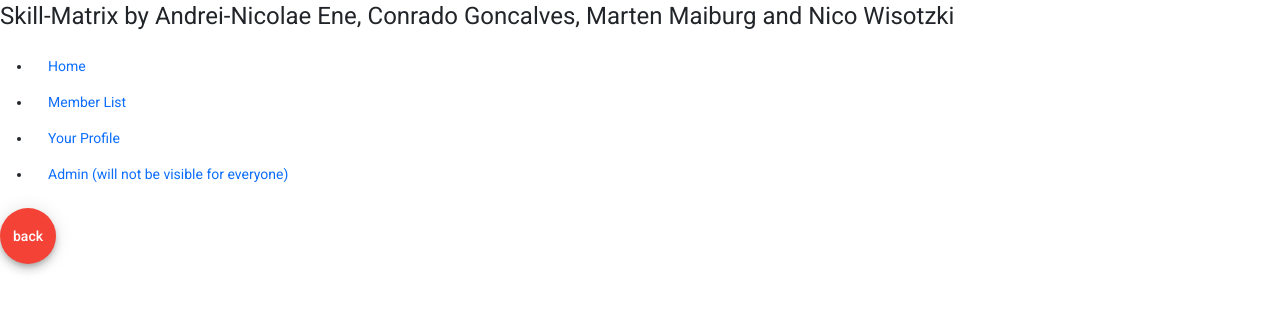
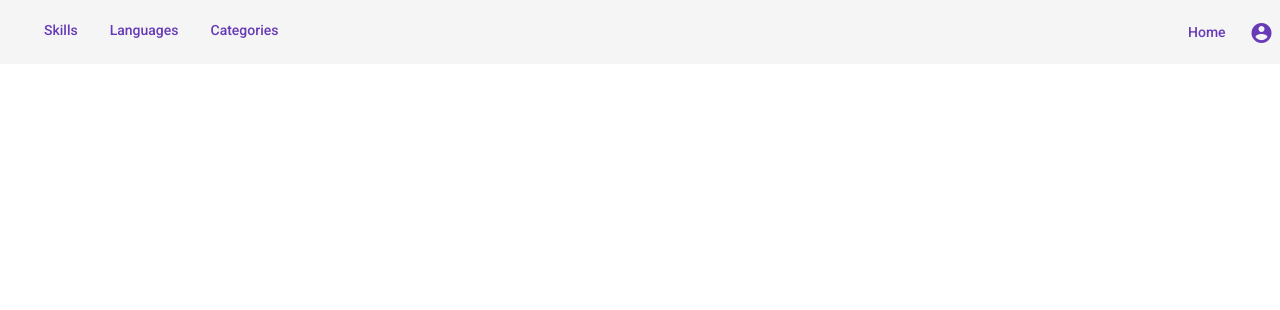
Before and after one commit to Los-CeeSharpos-Hermanos/skill-matrix, an Angular app in the folder web/: page / in a window 1280 px wide. Shown: the top 310 px of the page. Built offline with nearby package versions, Linux system fonts and the light colour scheme.

Commit message:
Initial draft of toolbar

```diff
--- a/web/src/app/app.component.html
+++ b/web/src/app/app.component.html
@@ -1,19 +1 @@
-<section>
-  <nav>
-    <h1>{{title}}</h1>
-    <ul>
-      <li><a class='nav-link' routerLink='/skillmatrix/welcome'>Home</a></li>
-      <li><a class='nav-link' routerLink='/skillmatrix/welcome'>Member List</a></li>
-      <li><a class='nav-link' routerLink='/skillmatrix/welcome'>Your Profile</a></li>
-      <li><a class='nav-link' routerLink='/skillmatrix/admin'>Admin (will not be visible for everyone)</a></li> <!--only visible with admin account-->
-    </ul>
-  </nav>
-</section>
-
-<router-outlet></router-outlet>
-
-<form>
-  <div>
-      <button mat-fab color="warn" (click)='backClicked()'>back</button>
-  </div>
-</form>
+<app-toolbar></app-toolbar>
--- a/web/src/app/app.component.ts
+++ b/web/src/app/app.component.ts
@@ -10,11 +10,4 @@ export class AppComponent {
   constructor(private _location: Location) {
 
   }
-  back = 'abc';
-  backClicked(): void {
-    if(this._location.path().includes("/skillmatrix/"))
-      this._location.back();
-  }
-
-  title = 'Skill-Matrix by Andrei-Nicolae Ene, Conrado Goncalves, Marten Maiburg and Nico Wisotzki';
 }
--- a/web/src/app/app.module.ts
+++ b/web/src/app/app.module.ts
@@ -13,6 +13,8 @@ import { LanguagelistComponent } from './admin/languages/languagelist.component'
 import { WelcomeComponent } from './welcome.component';
 import { AddLanguageComponent } from './admin/languages/add-language.component';
 import { CommonModule } from '@angular/common';
+import { ToolbarComponent } from './shared/components/toolbar/toolbar.component';
+import { ExpandableTableComponent } from './expandable-table/expandable-table.component';
 
 
 @NgModule({
@@ -23,6 +25,8 @@ import { CommonModule } from '@angular/common';
     LanguagesComponent,
     LanguagelistComponent,
     AddLanguageComponent,
+    ToolbarComponent,
+    ExpandableTableComponent,
   ],
   imports: [
     CommonModule,
--- /dev/null
+++ b/web/src/app/expandable-table/expandable-table.component.html
@@ -0,0 +1 @@
+<p>expandable-table works!</p>
--- /dev/null
+++ b/web/src/app/expandable-table/expandable-table.component.ts
@@ -0,0 +1,15 @@
+import { Component, OnInit } from '@angular/core';
+
+@Component({
+  selector: 'app-expandable-table',
+  templateUrl: './expandable-table.component.html',
+  styleUrls: ['./expandable-table.component.scss']
+})
+export class ExpandableTableComponent implements OnInit {
+
+  constructor() { }
+
+  ngOnInit(): void {
+  }
+
+}
--- /dev/null
+++ b/web/src/app/shared/components/toolbar/toolbar.component.html
@@ -0,0 +1,39 @@
+<p>
+  <mat-toolbar>
+    <div class="container-fluid">
+      <div class="row">
+        <div class="col-11">
+          <div class='adminOnly'>
+            <button mat-button color="primary" aria-label="Example icon button with a home icon">
+              Skills
+            </button>
+            <button mat-button color="primary" aria-label="Example icon button with a home icon">
+              Languages
+            </button>
+            <button mat-button color="primary" aria-label="Example icon button with a home icon">
+              Categories
+            </button>
+          </div>
+        </div>
+        <div class="col-1">
+          <button mat-button color="primary">Home</button>
+          <button mat-icon-button color="primary" aria-label="Example icon button with a home icon">
+            <mat-icon>account_circle</mat-icon>
+          </button>
+        </div>
+      </div>
+    </div>
+</mat-toolbar>
+</p>
+
+<!-- <section>
+  <nav>
+    <h1>{{title}}</h1>
+    <ul>
+      <li><a class='nav-link' routerLink='/skillmatrix/welcome'>Home</a></li>
+      <li><a class='nav-link' routerLink='/skillmatrix/welcome'>Member List</a></li>
+      <li><a class='nav-link' routerLink='/skillmatrix/welcome'>Your Profile</a></li>
+      <li><a class='nav-link' routerLink='/skillmatrix/admin'>Admin (will not be visible for everyone)</a></li>
+    </ul>
+  </nav>
+</section> -->
--- /dev/null
+++ b/web/src/app/shared/components/toolbar/toolbar.component.ts
@@ -0,0 +1,16 @@
+import { Component, OnInit } from '@angular/core';
+
+@Component({
+  selector: 'app-toolbar',
+  templateUrl: './toolbar.component.html',
+  styleUrls: ['./toolbar.component.scss']
+})
+export class ToolbarComponent implements OnInit {
+
+  constructor() { }
+
+  ngOnInit(): void {
+  }
+
+  title = 'Skill-Matrix by Andrei-Nicolae Ene, Conrado Goncalves, Marten Maiburg and Nico Wisotzki';
+}
```
Also changed, not shown: web/src/app/expandable-table/expandable-table.component.scss (added), web/src/app/shared/components/toolbar/toolbar.component.scss (added), 2 other files (tests, documents, lock files or other folders).
